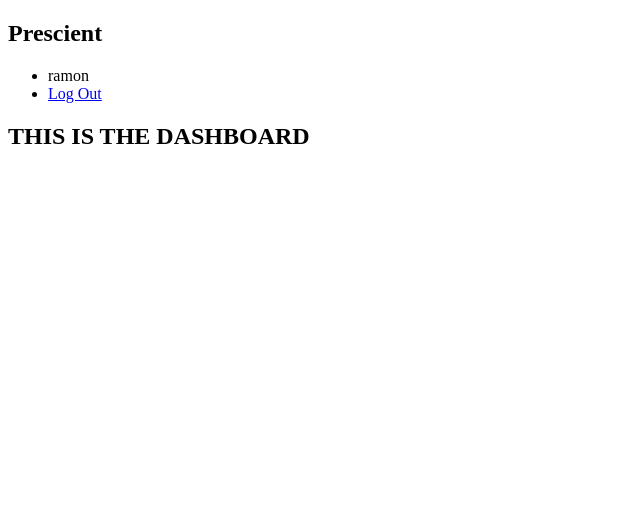
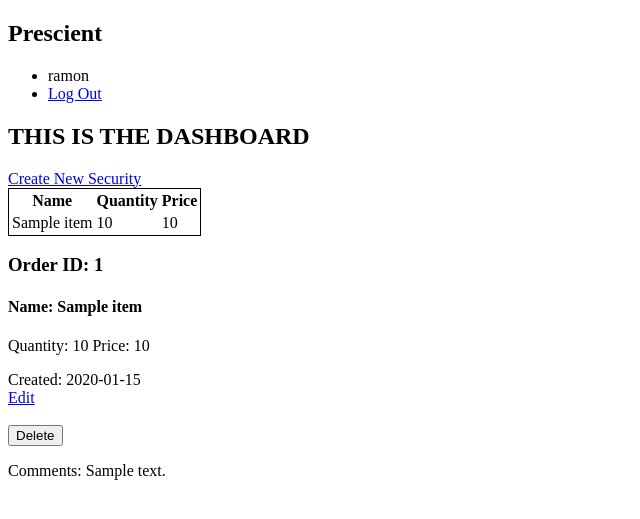
Before and after one commit to RamonWill/Data-App, a Flask app: template Prescient/templates/securities/dashboard.html in a window 1280 px wide. Shown: the top 519 px of the page, without its empty margins (0-640 px from the left). Run offline with Flask 2, Linux system fonts and the light colour scheme; a user stored in the database is signed in; data comes from the database, SQL or seed files in the repository; the template is opened without the code that fills it: most values are stand-ins (such as "Sample title", 1, 10 or a date in 2020).

Commit message:
new templates

```diff
--- a/Prescient/templates/securities/dashboard.html
+++ b/Prescient/templates/securities/dashboard.html
@@ -2,4 +2,51 @@
 
 {% block header %}
   <h1>{% block title %}THIS IS THE DASHBOARD{% endblock %}</h1>
+  {% if g.user %}
+    <a class="action" href="{{ url_for('Dashboard.create') }}">Create New Security</a>
+  {% endif %}
 {% endblock %}
+
+{% block content %}
+  <style>
+    table{
+      border: 1px solid black;
+    }
+  </style>
+    <table>
+      <th>Name</th>
+      <th>Quantity</th>
+      <th>Price</th>
+    {% for item in table1 %}
+    <TR>
+      <TD class="c2">{{item.name}}</TD>
+      <TD class="c3">{{item.quantity}}</TD>
+      <TD class="c3">{{item.price}}</TD>
+    </TR>
+    {% endfor %}
+    </table>
+  {% for item in watchlist %}
+    <article class="securities">
+      <header>
+        <div>
+          <h1>Order ID: {{ item['id'] }}</h1>
+          <h4>Name: {{ item['name'] }} </h4>
+          <p>Quantity: {{ item['quantity'] }} Price: {{ item['price'] }}</p>
+          <div class="details">Created: {{ item['created'].strftime('%Y-%m-%d') }}</div>
+        </div>
+        {% if g.user['id'] == item['holder_id'] %}
+          <a class="action" href="{{ url_for('Dashboard.update', id=item['id']) }}">Edit</a>
+          <br>
+          <br>
+          <form action="{{ url_for('Dashboard.delete', id=item['id']) }}" method="post">
+            <input class="danger" type="submit" value="Delete" onclick="return confirm('Are you sure?');">
+          </form>
+        {% endif %}
+      </header>
+      <p class="comments">Comments: {{ item['comments'] }}</p>
+    </article>
+    {% if not loop.last %}
+      <hr>
+    {% endif %}
+  {% endfor %}
+{% endblock %}
```
Also changed, not shown: Prescient/templates/securities/update.html (added, +19 -0 lines).
